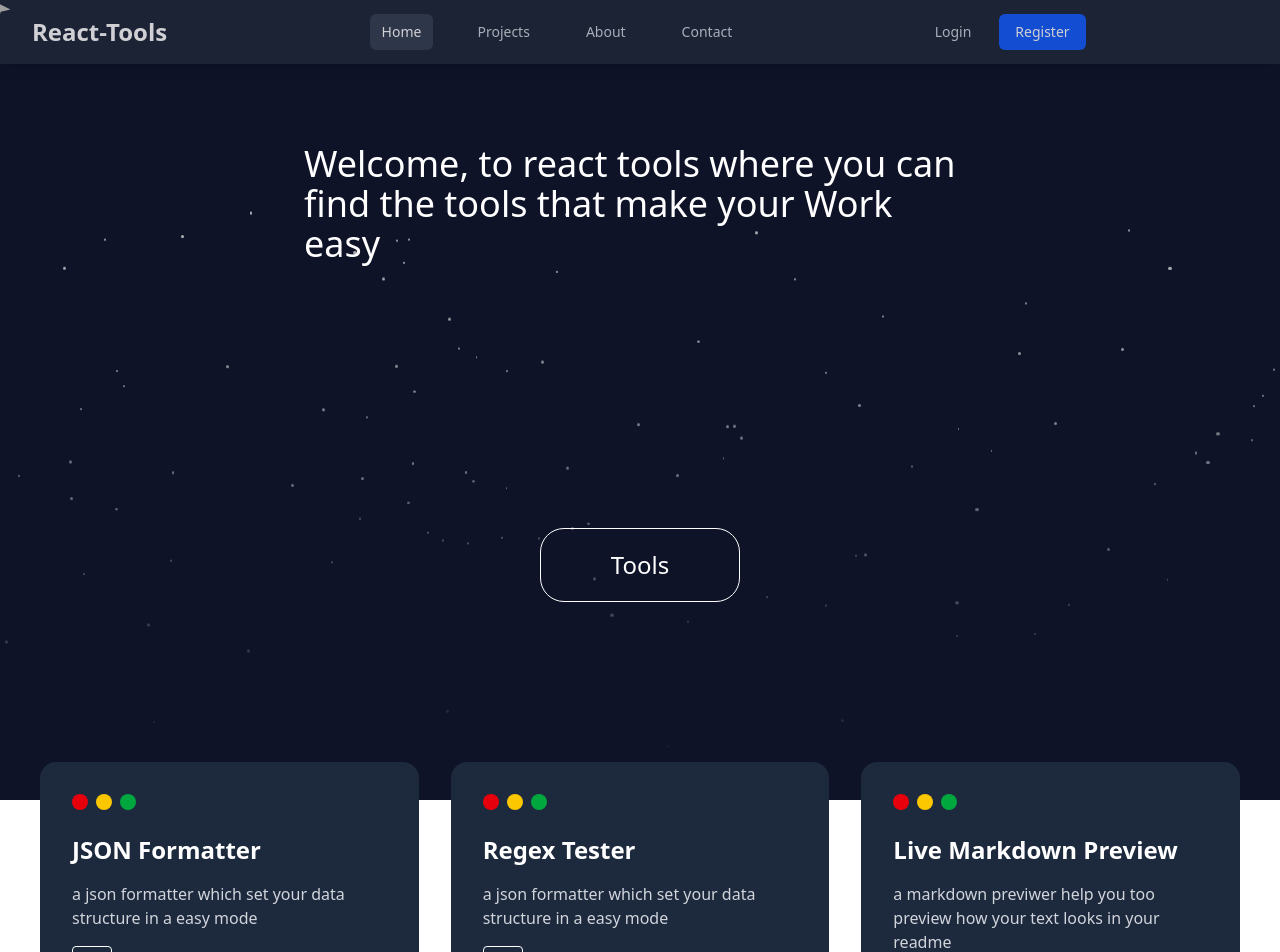
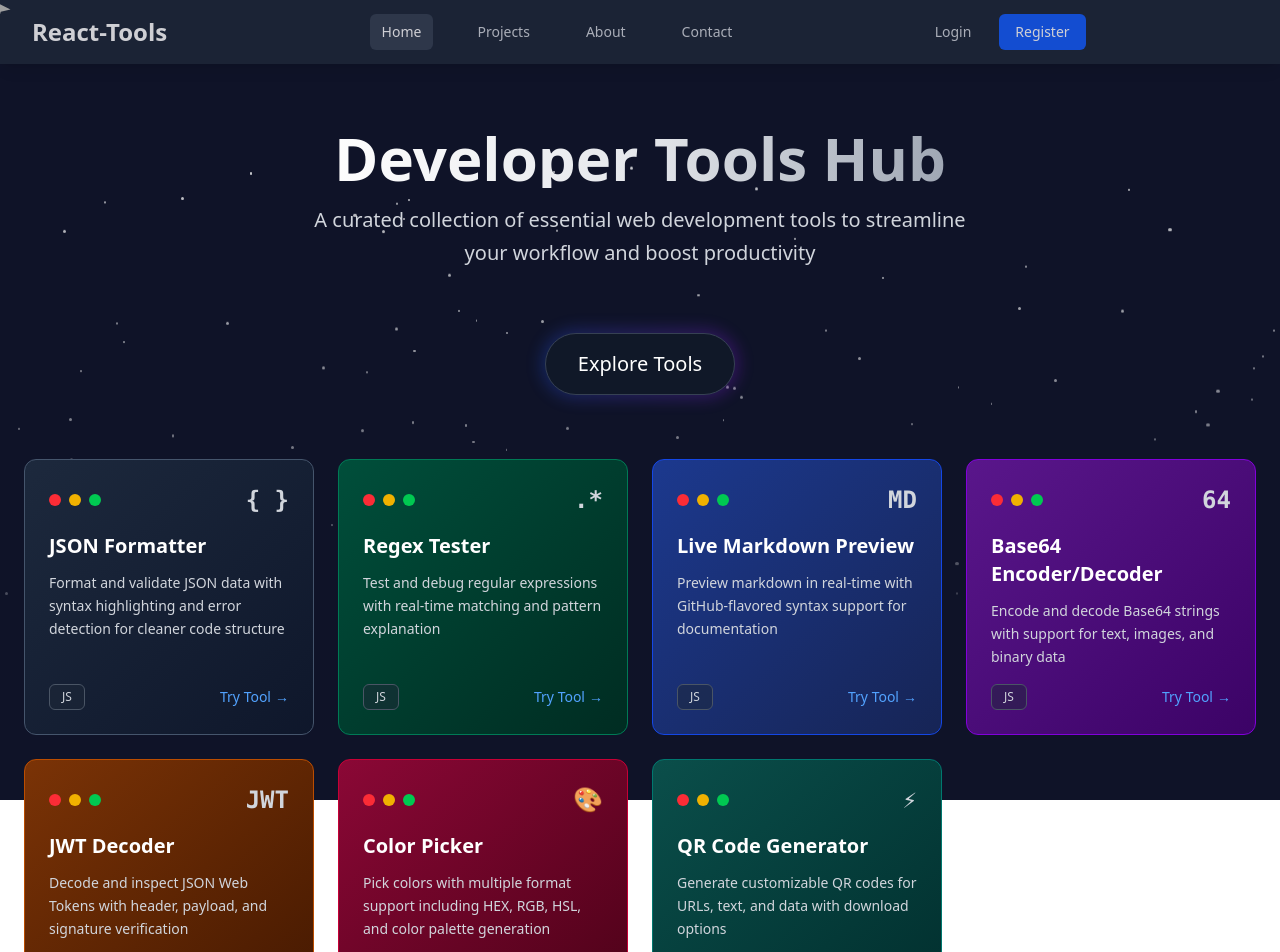
Before and after one commit to Aman-toad/React-Toolkit, a React (Vite) app: page / in a window 1280 px wide. Shown: the top 952 px of the page. Built offline with nearby package versions, Linux system fonts and the light colour scheme.

Commit message:
enhance Home component with improved card layout and descriptions

```diff
--- a/src/pages/Home.jsx
+++ b/src/pages/Home.jsx
@@ -1,18 +1,72 @@
-import React from "react";
-import StarField from "../components/StarBackground";
-import Navigation from "../components/Navbar";
-import { Link } from "react-router-dom";
+import StarField from "../components/StarBackground"
+import Navigation from "../components/Navbar"
+import { Link } from "react-router-dom"
 
 export default function Home() {
-
   const cards = [
-    { title: 'JSON Formatter', disc: 'a json formatter which set your data structure in a easy mode', tech: 'JS', eg: '<h1> Hello world </h1>', link:'json-formatter' },
-    { title: 'Regex Tester', disc: 'a json formatter which set your data structure in a easy mode', tech: 'JS', eg: '<h1> Hello world </h1>',link:'regex-tester' },
-    { title: 'Live Markdown Preview', disc: 'a markdown previwer help you too preview how your text looks in your readme', tech: 'JS', eg: '<h1> Hello world </h1>',link:'markdown-preview' },
-    { title: 'Base 64 Tool', disc: 'a json formatter which set your data structure in a easy mode', tech: 'JS', eg: '<h1> Hello world </h1>',link:'base64' },
-    { title: 'JWT Decoder', disc: 'a json formatter which set your data structure in a easy mode', tech: 'JS', eg: '<h1> Hello world </h1>', link:'jwt-decoder' },
-    { title: 'Color Picker', disc: 'a json formatter which set your data structure in a easy mode', tech: 'JS', eg: '<h1> Hello world </h1>', link:'color-picker' },
-    { title: 'QR Generator', disc: 'a json formatter which set your data structure in a easy mode', tech: 'JS', eg: '<h1> Hello world </h1>', link:'qr-generator' }
+    {
+      title: "JSON Formatter",
+      disc: "Format and validate JSON data with syntax highlighting and error detection for cleaner code structure",
+      tech: "JS",
+      icon: "{ }",
+      link: "json-formatter",
+      bgColor: "bg-gradient-to-br from-slate-800 to-slate-900",
+      borderColor: "border-slate-600",
+    },
+    {
+      title: "Regex Tester",
+      disc: "Test and debug regular expressions with real-time matching and pattern explanation",
+      tech: "JS",
+      icon: ".*",
+      link: "regex-tester",
+      bgColor: "bg-gradient-to-br from-emerald-900 to-emerald-950",
+      borderColor: "border-emerald-700",
+    },
+    {
+      title: "Live Markdown Preview",
+      disc: "Preview markdown in real-time with GitHub-flavored syntax support for documentation",
+      tech: "JS",
+      icon: "MD",
+      link: "markdown-preview",
+      bgColor: "bg-gradient-to-br from-blue-900 to-blue-950",
+      borderColor: "border-blue-700",
+    },
+    {
+      title: "Base64 Encoder/Decoder",
+      disc: "Encode and decode Base64 strings with support for text, images, and binary data",
+      tech: "JS",
+      icon: "64",
+      link: "base64",
+      bgColor: "bg-gradient-to-br from-purple-900 to-purple-950",
+      borderColor: "border-purple-700",
+    },
+    {
+      title: "JWT Decoder",
+      disc: "Decode and inspect JSON Web Tokens with header, payload, and signature verification",
+      tech: "JS",
+      icon: "JWT",
+      link: "jwt-decoder",
+      bgColor: "bg-gradient-to-br from-amber-900 to-amber-950",
+      borderColor: "border-amber-700",
+    },
+    {
+      title: "Color Picker",
+      disc: "Pick colors with multiple format support including HEX, RGB, HSL, and color palette generation",
+      tech: "JS",
+      icon: "🎨",
+      link: "color-picker",
+      bgColor: "bg-gradient-to-br from-rose-900 to-rose-950",
+      borderColor: "border-rose-700",
+    },
+    {
+      title: "QR Code Generator",
+      disc: "Generate customizable QR codes for URLs, text, and data with download options",
+      tech: "JS",
+      icon: "⚡",
+      link: "qr-generator",
+      bgColor: "bg-gradient-to-br from-teal-900 to-teal-950",
+      borderColor: "border-teal-700",
+    },
   ]
 
   return (
@@ -21,36 +75,71 @@ export default function Home() {
       <div className="min-h-screen">
         <Navigation />
 
-        <div className="flex items-center justify-center pt-20">
-          <div className="w-full max-w-2xl flex flex-col">
-            <h1 className="text-3xl md:text-4xl font-normal mb-16 ">Welcome,  to react tools where you can find the tools that make your Work easy</h1>
+        <div className="flex items-center justify-center pt-16 px-4">
+          <div className="w-full max-w-4xl flex flex-col items-center text-center">
+            <div className="mb-8">
+              <h1 className="text-4xl md:text-6xl font-bold bg-gradient-to-r from-white via-gray-200 to-gray-400 bg-clip-text text-transparent mb-4">
+                Developer Tools Hub
+              </h1>
+              <p className="text-lg md:text-xl text-gray-300 max-w-2xl mx-auto leading-relaxed">
+                A curated collection of essential web development tools to streamline your workflow and boost
+                productivity
+              </p>
+            </div>
 
-            <div className="flex justify-center items-center mt-50">
-              <button className="border p-5 w-50 text-2xl rounded-3xl hover:bg-gray-800 cursor-none">
-                Tools
-              </button>
+            <div className="flex justify-center items-center mt-8 mb-16">
+              <div className="relative group">
+                <div className="absolute -inset-1 bg-gradient-to-r from-blue-600 to-purple-600 rounded-full blur opacity-25 group-hover:opacity-75 transition duration-1000 group-hover:duration-200"></div>
+                <button className="relative bg-gray-900 border border-gray-700 px-8 py-4 text-xl rounded-full hover:bg-gray-800 cursor-none transition-all duration-300 font-medium">
+                  Explore Tools
+                </button>
+              </div>
             </div>
           </div>
         </div>
-        {/* cards */}
-        <div className="mt-40 mb-150 w-full ">
-          <div className="ml-10 space-x-8 grid grid-cols-1 sm:grid-cols-2 lg:grid-cols-3 gap-8 m-10">
-            {cards.map((card) => (
-              <div className="p-8 bg-slate-800 rounded-2xl flex flex-col mb-7 w-full content-start">
-                <div className="circles flex gap-2 mb-6">
-                  <div className="h-4 w-4 rounded-full bg-red-600"></div>
-                  <div className="h-4 w-4 rounded-full bg-yellow-400"></div>
-                  <div className="h-4 w-4 rounded-full bg-green-600"></div>
+
+        {/* Cards Grid */}
+        <div className="max-w-7xl mx-auto px-6 pb-20">
+          <div className="grid grid-cols-1 md:grid-cols-2 lg:grid-cols-3 xl:grid-cols-4 gap-6">
+            {cards.map((card, index) => (
+              <div
+                key={index}
+                className={`${card.bgColor} ${card.borderColor} border rounded-xl p-6 flex flex-col h-full hover:scale-105 transition-all duration-300 hover:shadow-2xl group relative overflow-hidden`}
+              >
+                {/* Subtle glow effect */}
+                <div className="absolute inset-0 bg-gradient-to-br from-white/5 to-transparent opacity-0 group-hover:opacity-100 transition-opacity duration-300"></div>
+
+                {/* Header with circles and icon */}
+                <div className="flex items-center justify-between mb-4 relative z-10">
+                  <div className="flex gap-2">
+                    <div className="h-3 w-3 rounded-full bg-red-500"></div>
+                    <div className="h-3 w-3 rounded-full bg-yellow-500"></div>
+                    <div className="h-3 w-3 rounded-full bg-green-500"></div>
+                  </div>
+                  <div className="text-2xl font-mono font-bold text-gray-300">{card.icon}</div>
                 </div>
-                <h2 className="font-bold text-2xl mb-4">{card.title}</h2>
-                <p className="text-gray-300 mb-4">{card.disc}</p>
-                <button className="border w-10 rounded-sm">{card.tech}</button>
-                <div className="border mt-8 p-4 rounded-md">
-                  {card.eg}
+
+                {/* Content */}
+                <div className="flex-1 relative z-10">
+                  <h3 className="font-bold text-xl mb-3 text-white group-hover:text-gray-100 transition-colors">
+                    {card.title}
+                  </h3>
+                  <p className="text-gray-300 text-sm leading-relaxed mb-4 line-clamp-3">{card.disc}</p>
                 </div>
-                <Link
-                to={card.link}
-                className="mt-5 cursor-none hover:underline">View Tool &rarr;</Link>
+
+                {/* Footer */}
+                <div className="flex items-center justify-between mt-auto relative z-10">
+                  <span className="bg-gray-800/50 border border-gray-600 px-3 py-1 rounded-md text-xs font-medium text-gray-300">
+                    {card.tech}
+                  </span>
+                  <Link
+                    to={card.link}
+                    className="text-blue-400 hover:text-blue-300 cursor-none text-sm font-medium hover:underline transition-colors flex items-center gap-1"
+                  >
+                    Try Tool
+                    <span className="transform group-hover:translate-x-1 transition-transform">→</span>
+                  </Link>
+                </div>
               </div>
             ))}
           </div>
```
